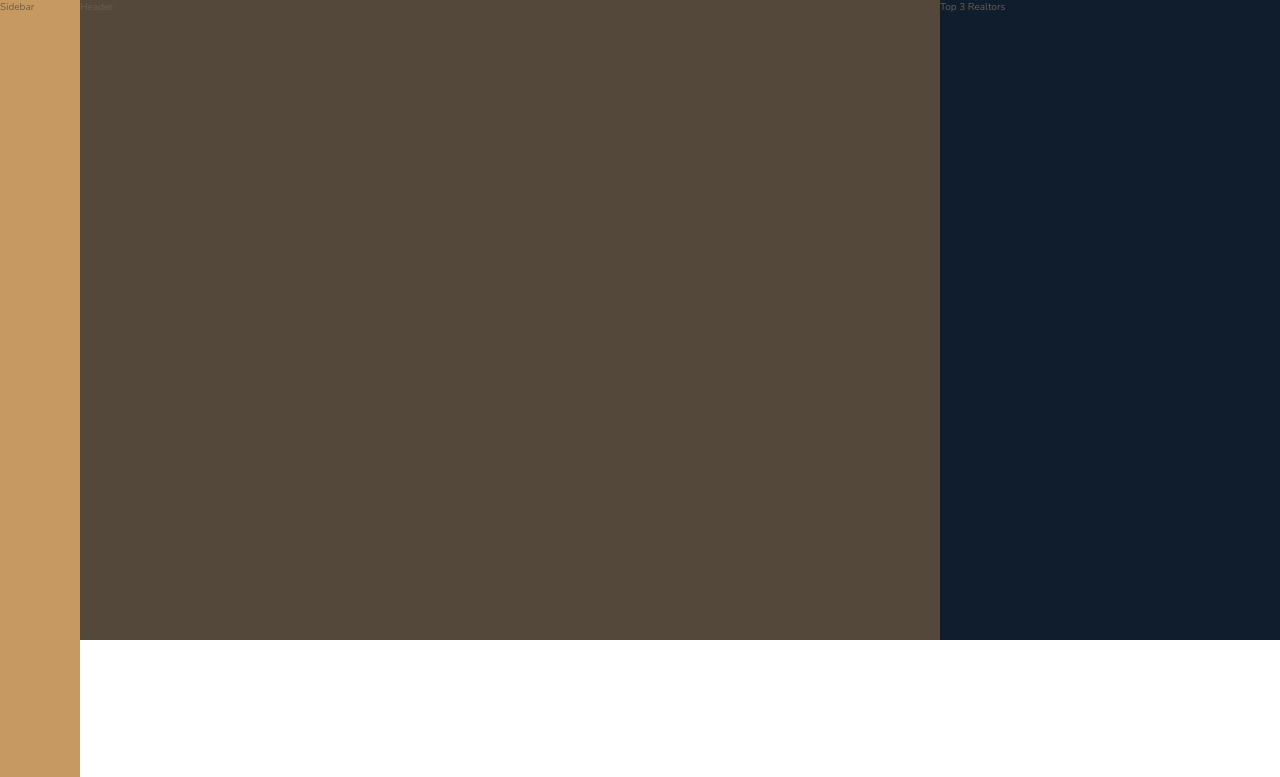
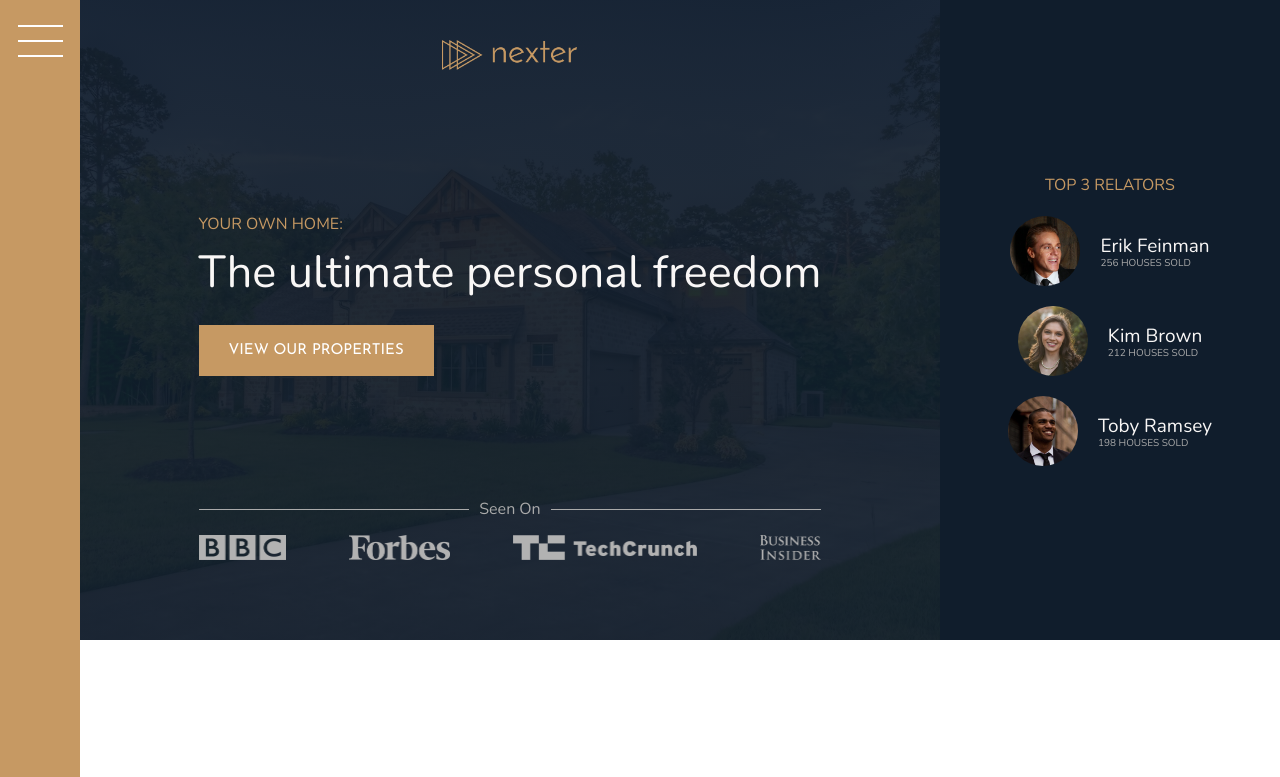
Before and after one commit to usama-365/nexter, a website: page index.html in a window 1280 px wide. Shown: the top 777 px of the page. Drawn offline with nearby package versions, Linux system fonts and the light colour scheme.

Commit message:
Created the header section

```diff
--- a/index.html
+++ b/index.html
@@ -15,9 +15,44 @@
     <title>nexter &mdash; your home, your freedom</title>
   </head>
   <body class="container">
-    <aside class="sidebar">Sidebar</aside>
-    <header class="header">Header</header>
-    <div class="realtors">Top 3 Realtors</div>
+    <aside class="sidebar"><button class="nav-btn"></button></aside>
+    <header class="header">
+      <img src="img/logo.png" alt="Nexter logo" class="header__logo" />
+      <h3 class="heading-3">Your own home:</h3>
+      <h1 class="heading-1">The ultimate personal freedom</h1>
+      <button class="btn header__btn">View our properties</button>
+      <div class="header__seen-on-text">Seen On</div>
+      <div class="header__seen-on-logos">
+        <img src="img/logo-bbc.png" alt="Seen on logo 1" />
+        <img src="img/logo-forbes.png" alt="Seen on logo 2" />
+        <img src="img/logo-techcrunch.png" alt="Seen on logo 3" />
+        <img src="img/logo-bi.png" alt="Seen on logo 4" />
+      </div>
+    </header>
+    <div class="realtors">
+      <h3 class="heading-3">Top 3 Relators</h3>
+      <div class="realtor__list">
+        <img src="img/realtor-1.jpeg" alt="Realtor 1" class="realtor__img" />
+        <div class="realtor__details">
+          <h4 class="heading-4 heading-4--light">Erik Feinman</h4>
+          <p class="realtor__sold">256 houses sold</p>
+        </div>
+      </div>
+      <div class="realtor__list">
+        <img src="img/realtor-2.jpeg" alt="Realtor 2" class="realtor__img" />
+        <div class="realtor__details">
+          <h4 class="heading-4 heading-4--light">Kim Brown</h4>
+          <p class="realtor__sold">212 houses sold</p>
+        </div>
+      </div>
+      <div class="realtor__list">
+        <img src="img/realtor-3.jpeg" alt="Realtor 3" class="realtor__img" />
+        <div class="realtor__details">
+          <h4 class="heading-4 heading-4--light">Toby Ramsey</h4>
+          <p class="realtor__sold">198 houses sold</p>
+        </div>
+      </div>
+    </div>
     <!-- Features section -->
     <section class="features">
       <div class="feature">
--- a/sass/_header.scss
+++ b/sass/_header.scss
@@ -1,4 +1,53 @@
 .header {
   background-color: $color-grey-dark-1;
   grid-column: full-bleed-start / col-end 6;
+  background-image: linear-gradient(
+      rgba($color-secondary, 0.93),
+      rgba($color-secondary, 0.93)
+    ),
+    url(../img/hero.jpeg);
+  background-size: cover;
+  background-position: center;
+  display: grid;
+  grid-template-rows: 1fr min-content 6rem 1fr;
+  // grid-template-columns: max-content;
+  justify-content: center;
+  row-gap: 1.5rem;
+  padding: 8rem;
+  padding-top: 4rem;
+
+  &__logo {
+    height: 3rem;
+    justify-self: center;
+  }
+
+  &__btn {
+    align-self: start;
+    justify-self: start;
+  }
+
+  &__seen-on-text {
+    display: grid;
+    grid-template-columns: 1fr max-content 1fr;
+    align-items: center;
+    gap: 1rem;
+    font-size: 1.6rem;
+    color: $color-grey-light-2;
+    &::before,
+    &::after {
+      content: "";
+      height: 1px;
+      display: block;
+      background-color: currentColor;
+    }
+  }
+
+  &__seen-on-logos {
+    display: flex;
+    justify-content: space-between;
+    filter: brightness(70%);
+    img {
+      height: 2.5rem;
+    }
+  }
 }
--- a/sass/_realtors.scss
+++ b/sass/_realtors.scss
@@ -1,4 +1,32 @@
 .realtors {
-    background-color: $color-secondary;
-    grid-column: col-start 7 / full-bleed-end;
+  background-color: $color-secondary;
+  grid-column: col-start 7 / full-bleed-end;
+  padding: 3rem;
+  display: grid;
+  align-content: center;
+  justify-content: center;
+  justify-items: center;
+  row-gap: 2rem;
 }
+
+.realtor {
+  &__list {
+    display: grid;
+    grid-template-columns: min-content max-content;
+    align-items: center;
+    column-gap: 2rem;
+    row-gap: 5vh;
+  }
+
+  &__img {
+    width: 7rem;
+    display: block;
+    border-radius: 50%;
+  }
+
+  &__sold {
+    text-transform: uppercase;
+    color: $color-grey-light-2;
+    margin-top: -3px;
+  }
+}
--- a/sass/_sidebar.scss
+++ b/sass/_sidebar.scss
@@ -1,4 +1,31 @@
 .sidebar {
   background-color: $color-primary;
   grid-row: 1 / -1;
+  display: flex;
+  justify-content: center;
 }
+
+.nav-btn {
+  border-radius: none;
+  border: none;
+  background-color: #fff;
+  height: 2px;
+  width: 4.5rem;
+  margin-top: 4rem;
+
+  &::after,
+  &::before {
+    background-color: #fff;
+    height: 2px;
+    width: 4.5rem;
+    content: "";
+    display: block;
+  }
+
+  &::before {
+    transform: translateY(-1.5rem);
+  }
+  &::after {
+    transform: translateY(1.3rem);
+  }
+}
--- a/sass/_typography.scss
+++ b/sass/_typography.scss
@@ -12,6 +12,9 @@
   }
 
   &-1 {
+    font-size: 4.5rem;
+    color: $color-grey-light-1;
+    line-height: 1;
   }
 
   &-2 {
```
Also changed, not shown: css/style.css, 1 other file.
